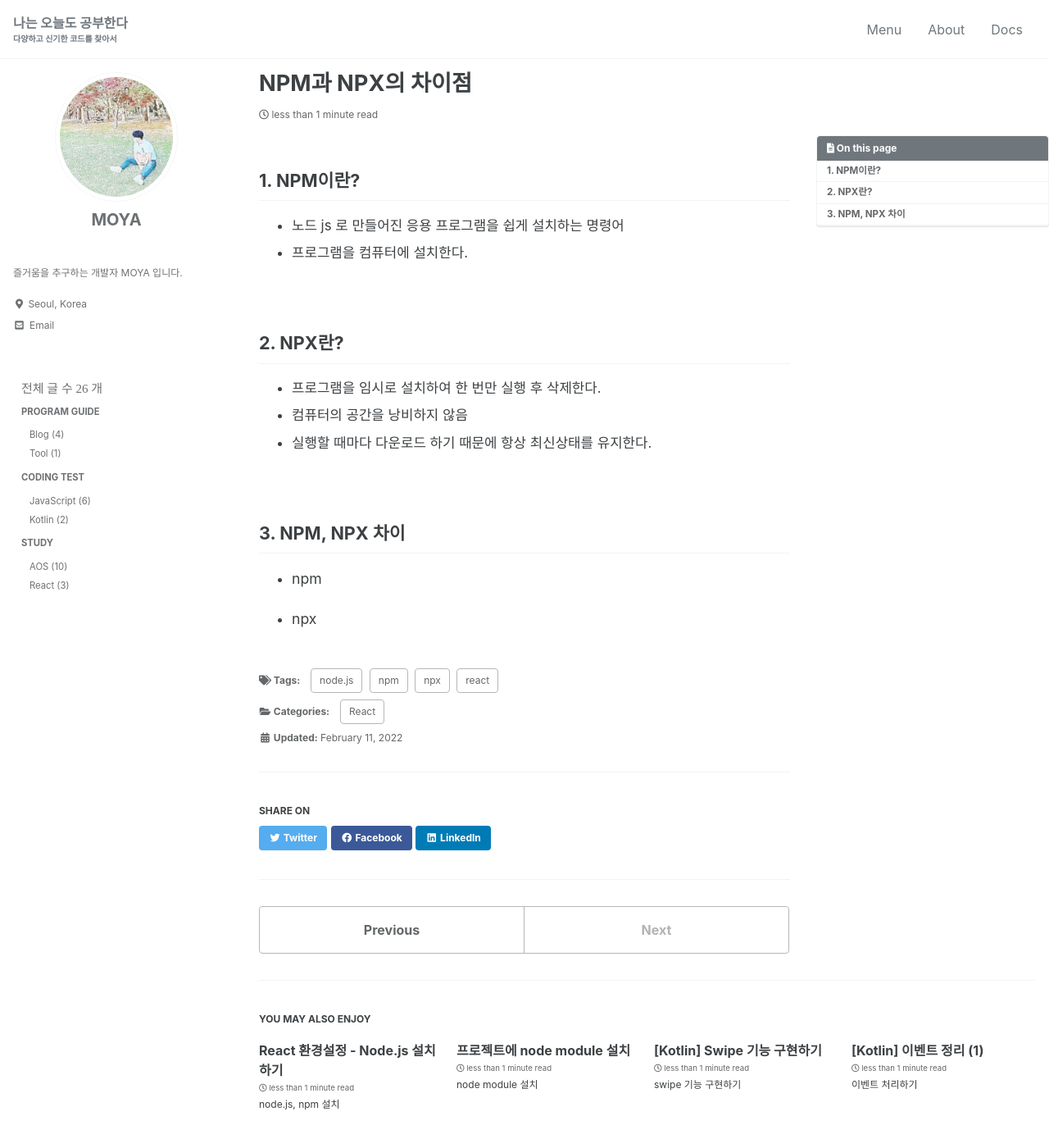
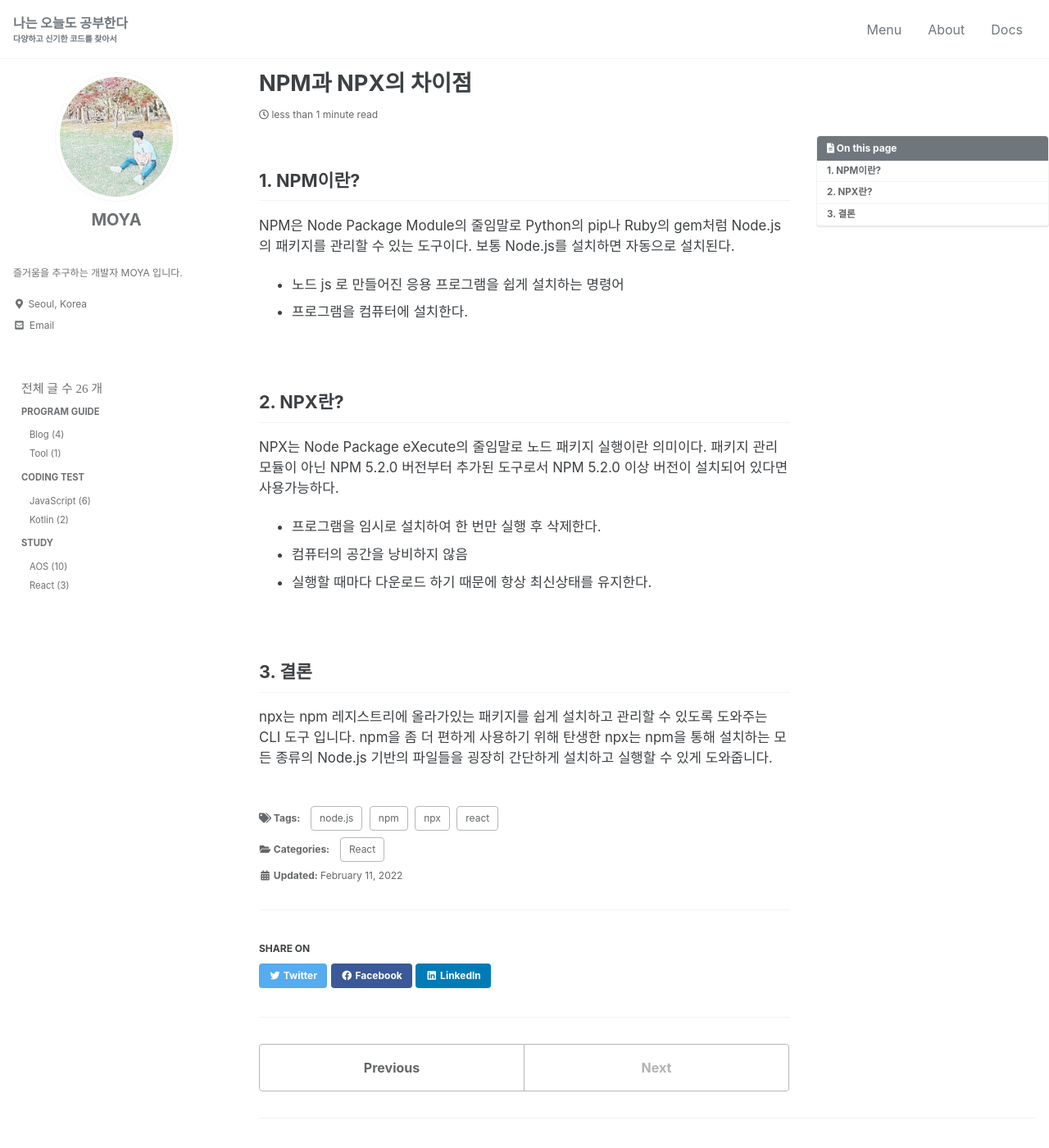
Before and after one commit to kdc7140/kdc7140.github.io, a Jekyll site: the page built from _posts/study/2022-02-11-react003.md, in a window 1280 px wide and 1400 px high. Shown: the whole window at 82% size. Built offline with Jekyll 4.4.1, drawn with Linux system fonts in a browser that asks for light colours; cached includes are drawn as plain includes; some web fonts are replaced.

Commit message:
contents change

```diff
--- a/_posts/study/2022-02-11-react003.md
+++ b/_posts/study/2022-02-11-react003.md
@@ -16,6 +16,9 @@ tags:
 
 ## 1. NPM이란?
 
+NPM은 Node Package Module의 줄임말로 Python의 pip나 Ruby의 gem처럼 Node.js의 패키지를 관리할 수 있는 도구이다.
+보통 Node.js를 설치하면 자동으로 설치된다.
+
  * 노드 js 로 만들어진 응용 프로그램을 쉽게 설치하는 명령어
  * 프로그램을 컴퓨터에 설치한다.
 
@@ -23,19 +26,18 @@ tags:
 
 ## 2. NPX란?
 
+NPX는 Node Package eXecute의 줄임말로 노드 패키지 실행이란 의미이다.
+패키지 관리 모듈이 아닌 NPM 5.2.0 버전부터 추가된 도구로서 NPM 5.2.0 이상 버전이 설치되어 있다면 사용가능하다.
+
 
  * 프로그램을 임시로 설치하여 한 번만 실행 후 삭제한다.
  * 컴퓨터의 공간을 낭비하지 않음
  * 실행할 때마다 다운로드 하기 때문에 항상 최신상태를 유지한다.
 
+
  <br/>
 
 
-## 3. NPM, NPX 차이
+## 3. 결론
 
- - npm
-
-
-
-
- - npx
+npx는 npm 레지스트리에 올라가있는 패키지를 쉽게 설치하고 관리할 수 있도록 도와주는 CLI 도구 입니다. npm을 좀 더 편하게 사용하기 위해 탄생한 npx는 npm을 통해 설치하는 모든 종류의 Node.js 기반의 파일들을 굉장히 간단하게 설치하고 실행할 수 있게 도와줍니다.
```
